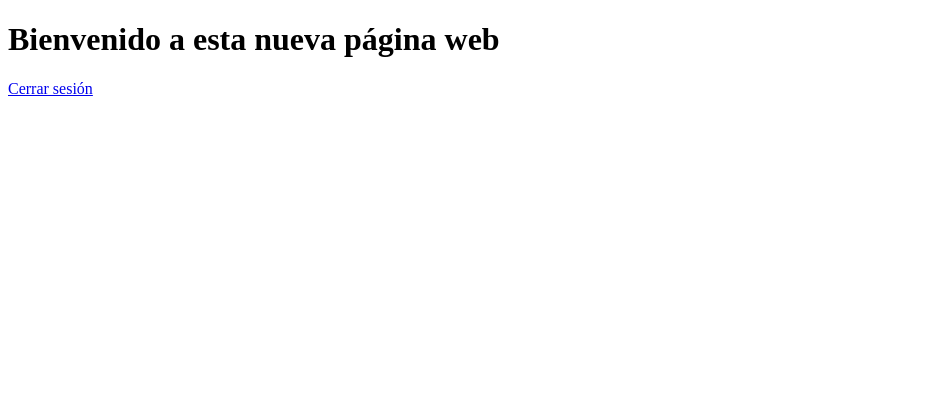
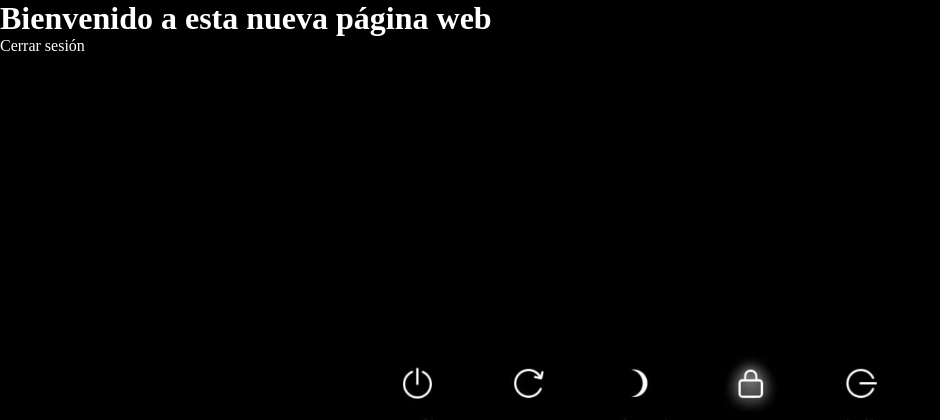
Before and after one commit to Brayan-chan/login-register, a PHP site: page /home.php in a window 1280 px wide. Shown: the top 420 px of the page, without its empty margins (0-940 px from the left). Run offline with PHP 8.4, Linux system fonts and the light colour scheme; the visitor is signed in with stand-in values (Sample User, id 1).

Commit message:
prueba login

```diff
--- a/assets/css/estilos.css
+++ b/assets/css/estilos.css
@@ -142,8 +142,6 @@ main {
     display: none;
 }
 
-
-
 @media screen and (max-width: 850px) {
 
     main {
--- /dev/null
+++ b/assets/css/home.css
@@ -0,0 +1,33 @@
+* {
+    margin: 0;
+    padding: 0;
+    box-sizing: border-box;
+    text-decoration: none;
+    font-family: 'copperplate';
+}
+
+body {
+    background-image: url(../images/pxfuel.jpg);
+    background-size: cover;
+    background-repeat: no-repeat;
+    background-position: center;
+    background-attachment: fixed;
+}
+
+main {
+    width: 100%;
+    padding: 20px;
+    margin: auto;
+    margin-top: 100px;
+}
+
+h1 {
+    color: #fff;
+
+}
+
+a {
+    color: #fff;
+    cursor: pointer;
+
+}
--- a/home.php
+++ b/home.php
@@ -21,9 +21,11 @@
     <meta charset="UTF-8">
     <meta name="viewport" content="width=device-width, initial-scale=1.0">
     <title>Home</title>
+        <link rel="stylesheet" href="assets/css/home.css">
 </head>
 <body>
-    <h1>Bienvenido a esta nueva página web</h1>
+
+    <h1 class="letras">Bienvenido a esta nueva página web</h1>
     <a href="php/cerrar_sesion.php">Cerrar sesión</a>
 </body>
 </html>
```
Also changed, not shown: assets/images/pxfuel.jpg (added).
